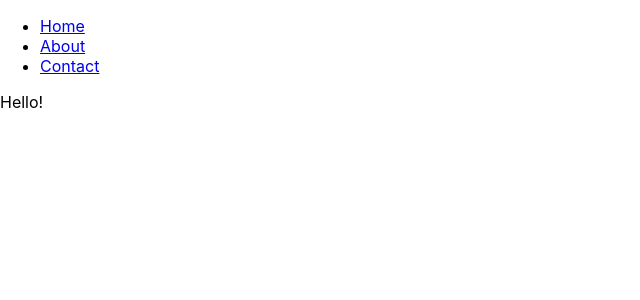
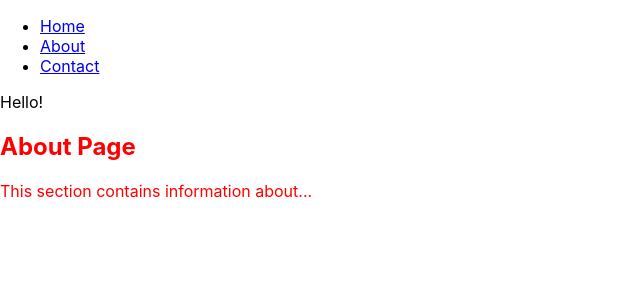
Before and after one commit to ThomasAlx/my-basic-website, a React (Create React App) app: page /about in a window 1280 px wide. Shown: the top 300 px of the page, without its empty margins (0-640 px from the left). Built offline with nearby package versions, Linux system fonts and the light colour scheme.

Commit message:
modifies color in About

```diff
--- a/src/App.js
+++ b/src/App.js
@@ -3,6 +3,7 @@
 import { Routes, Route, Link } from "react-router-dom";
 import About from './components/About';
 import Home from './components/Home';
+import Contact from './components/Contact';
 import './App.css';
 
 class App extends React.Component {
@@ -24,12 +25,9 @@
         </nav>
         <p>Hello!</p>
         <Routes>
-          <Route path="/" element={<Home/>}>
-            {/* <Home /> */}
-          </Route>
-          <Route path="/" element={<about/>}>
-            {/* <About /> */}
-          </Route>
+          <Route path="/" element={<Home/>}/>
+          <Route path="/about" element={<About/>}/>
+          <Route path="/contact" element={<Contact/>}/>
         </Routes>
       </div>
     );
--- a/src/components/About.jsx
+++ b/src/components/About.jsx
@@ -1,7 +1,7 @@
 import React from 'react';
 
 const divStyle = {
-    color:'white'
+    color:'red'
 };
 
 class About extends React.Component {
```
